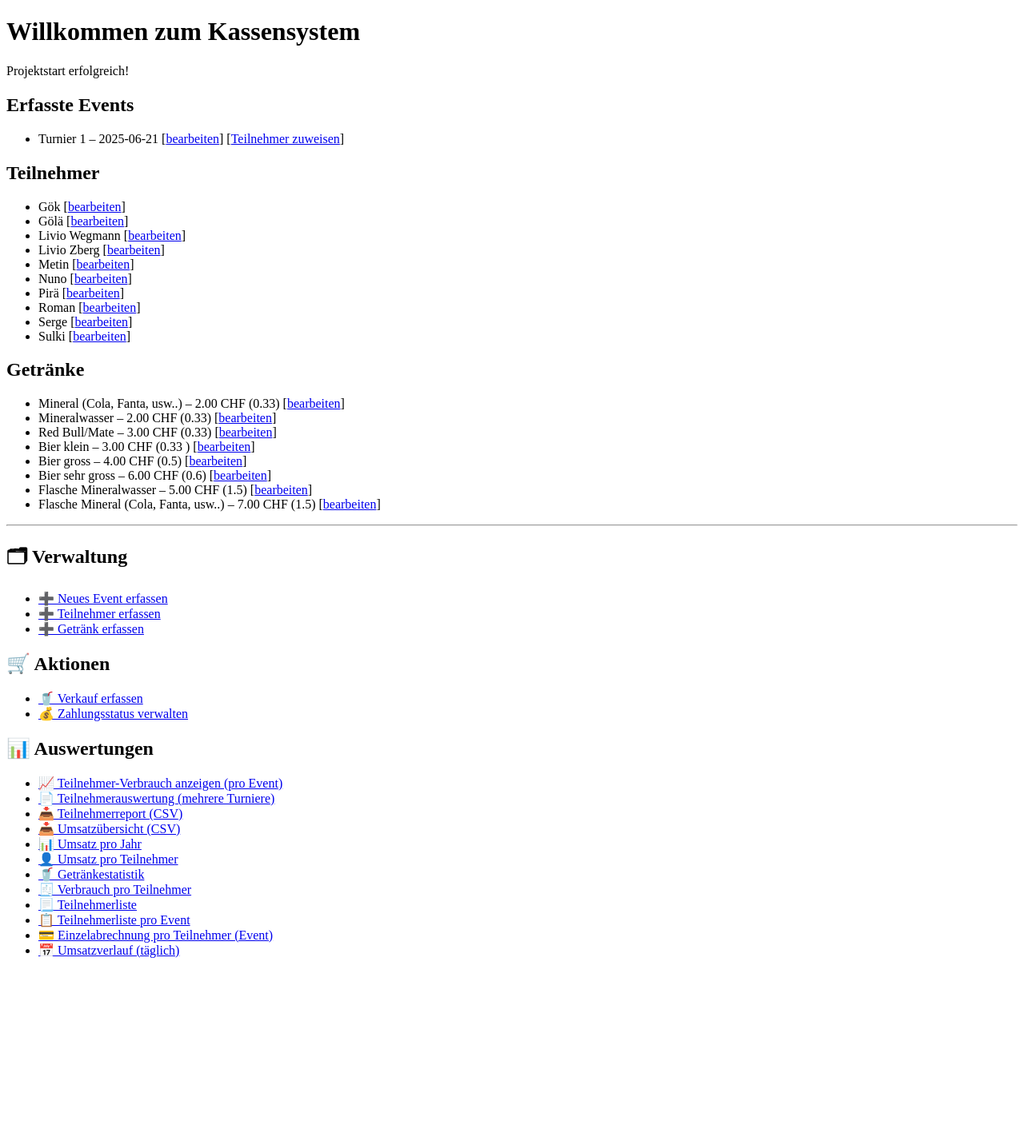
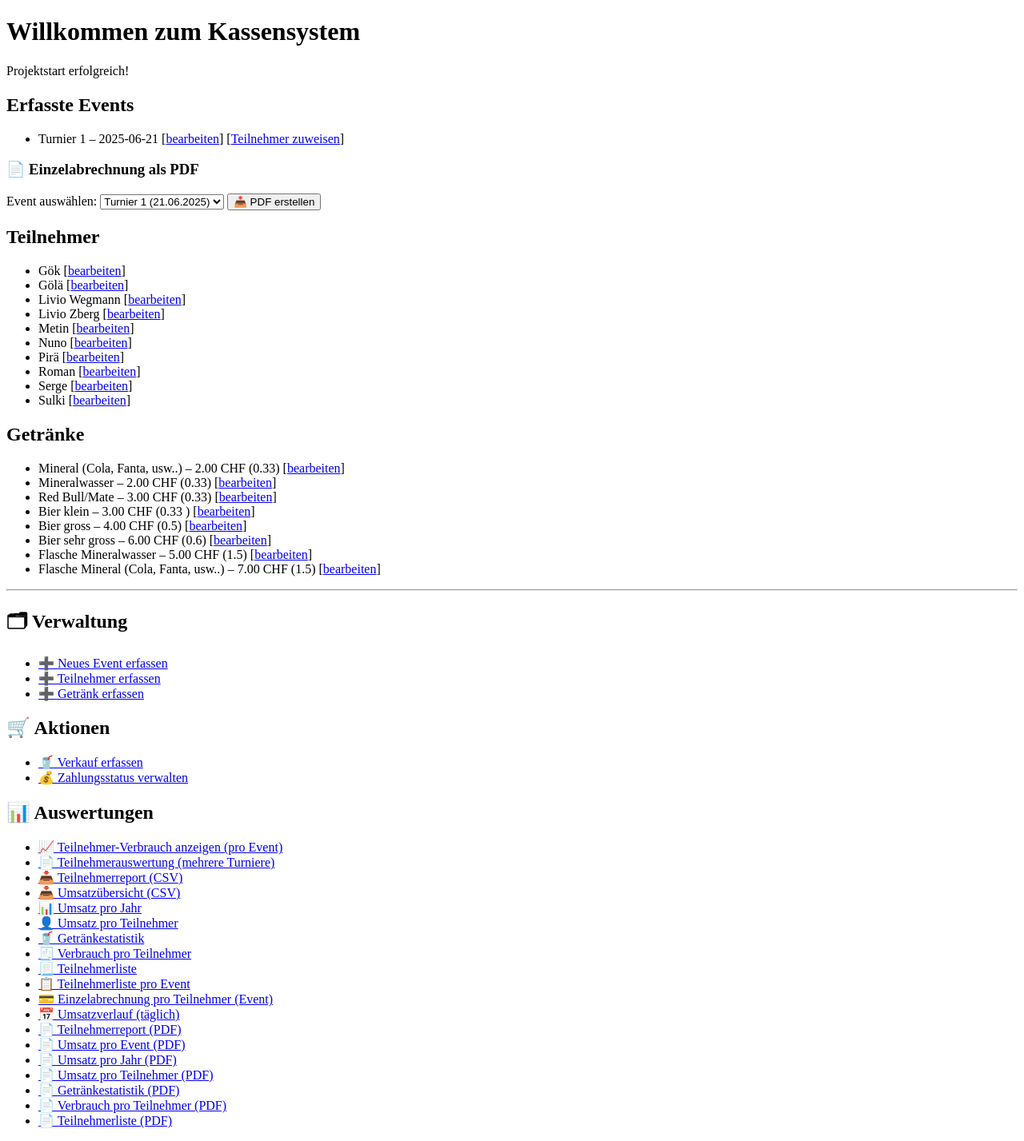
Before and after one commit to goksche/Kassensystem, a Flask app: page / in a window 1280 px wide. Shown: the whole page at 80% size. Before the commit the page ends 1198 px from the top, so only its background shows below. Run offline with Flask 3, Linux system fonts and the light colour scheme; data comes from the database, SQL or seed files in the repository.

Commit message:
v1.5 – MVP Final Plus

```diff
--- a/app/routes.py
+++ b/app/routes.py
@@ -581,3 +581,300 @@ def export_umsatzverlauf_csv():
         mimetype="text/csv",
         headers={"Content-Disposition": "attachment; filename=umsatzverlauf.csv"}
     )
+from flask import make_response, render_template, request, redirect, url_for
+import io
+from xhtml2pdf import pisa
+
+@app.route("/auswertung/einzelabrechnung_event/pdf")
+def einzelabrechnung_event_pdf():
+    event_id = request.args.get("event_id", type=int)
+    if not event_id:
+        return redirect(url_for("einzelabrechnung_event"))
+
+    event = Event.query.get_or_404(event_id)
+    teilnehmer_events = TeilnehmerEvent.query.filter_by(event_id=event.id).all()
+    daten = []
+
+    for te in teilnehmer_events:
+        buchungen = (
+            db.session.query(Getraenk.name, func.count(Verkauf.id), Getraenk.preis, func.sum(Getraenk.preis))
+            .join(Verkauf, Verkauf.getraenk_id == Getraenk.id)
+            .filter(Verkauf.teilnehmer_event_id == te.id)
+            .group_by(Getraenk.name)
+            .all()
+        )
+
+        gesamtbetrag = sum(row[3] or 0 for row in buchungen)
+
+        daten.append({
+            "teilnehmer": te.teilnehmer.name,
+            "buchungen": buchungen,
+            "gesamt": gesamtbetrag,
+            "status": te.bezahlt_status
+        })
+
+    # Render HTML für PDF
+    html = render_template("einzelabrechnung_pdf.html", event=event, daten=daten)
+
+    # PDF in Memory-Puffer schreiben
+    pdf_puffer = io.BytesIO()
+    pisa_status = pisa.CreatePDF(src=html, dest=pdf_puffer)
+
+    if pisa_status.err:
+        return f"Fehler beim Erstellen des PDFs: {pisa_status.err}"
+
+    # Response mit PDF-Inhalt zurückgeben
+    response = make_response(pdf_puffer.getvalue())
+    response.headers['Content-Type'] = 'application/pdf'
+    response.headers['Content-Disposition'] = f'inline; filename=einzelabrechnung_event_{event.id}.pdf'
+    return response
+@app.route("/teilnehmerreport/pdf")
+def teilnehmer_report_pdf():
+    teilnehmer_liste = Teilnehmer.query.order_by(Teilnehmer.name).all()
+    daten = []
+
+    for t in teilnehmer_liste:
+        teilnahmen = (
+            db.session.query(Event.name, func.count(Verkauf.id), func.sum(Getraenk.preis))
+            .join(TeilnehmerEvent, TeilnehmerEvent.event_id == Event.id)
+            .join(Verkauf, Verkauf.teilnehmer_event_id == TeilnehmerEvent.id)
+            .join(Getraenk, Getraenk.id == Verkauf.getraenk_id)
+            .filter(TeilnehmerEvent.teilnehmer_id == t.id)
+            .group_by(Event.name)
+            .all()
+        )
+        gesamt = sum(row[2] or 0 for row in teilnahmen)
+        daten.append({
+            "teilnehmer": t.name,
+            "events": teilnahmen,
+            "gesamt": gesamt
+        })
+
+    html = render_template("teilnehmerreport_pdf.html", daten=daten)
+
+    pdf_puffer = io.BytesIO()
+    pisa_status = pisa.CreatePDF(src=html, dest=pdf_puffer)
+
+    if pisa_status.err:
+        return f"Fehler beim Erstellen des PDFs: {pisa_status.err}"
+
+    response = make_response(pdf_puffer.getvalue())
+    response.headers['Content-Type'] = 'application/pdf'
+    response.headers['Content-Disposition'] = 'inline; filename=teilnehmerreport.pdf'
+    return response
+@app.route("/export/umsatz/pdf")
+def export_umsatz_pdf():
+    events = Event.query.order_by(Event.datum).all()
+    daten = []
+    gesamtumsatz = 0.0
+
+    for event in events:
+        verkaufsdaten = (
+            db.session.query(Getraenk.name, func.count(Verkauf.id), func.sum(Getraenk.preis))
+            .join(Verkauf, Verkauf.getraenk_id == Getraenk.id)
+            .join(TeilnehmerEvent, Verkauf.teilnehmer_event_id == TeilnehmerEvent.id)
+            .filter(TeilnehmerEvent.event_id == event.id)
+            .group_by(Getraenk.name)
+            .all()
+        )
+        summe_event = sum(row[2] or 0 for row in verkaufsdaten)
+        gesamtumsatz += summe_event
+
+        daten.append({
+            "event": event,
+            "verkauf": verkaufsdaten,
+            "summe": summe_event
+        })
+
+    html = render_template("umsatz_pro_event_pdf.html", daten=daten, gesamtumsatz=gesamtumsatz)
+
+    pdf_puffer = io.BytesIO()
+    pisa_status = pisa.CreatePDF(src=html, dest=pdf_puffer)
+
+    if pisa_status.err:
+        return f"Fehler beim Erstellen des PDFs: {pisa_status.err}"
+
+    response = make_response(pdf_puffer.getvalue())
+    response.headers['Content-Type'] = 'application/pdf'
+    response.headers['Content-Disposition'] = 'inline; filename=umsatz_pro_event.pdf'
+    return response
+@app.route("/export/umsatz_jahr/pdf")
+def export_umsatz_pro_jahr_pdf():
+    daten = (
+        db.session.query(func.strftime('%Y', Verkauf.zeitpunkt).label("jahr"), func.sum(Getraenk.preis))
+        .join(Getraenk, Verkauf.getraenk_id == Getraenk.id)
+        .group_by("jahr")
+        .order_by("jahr")
+        .all()
+    )
+
+    gesamtumsatz = sum(row[1] or 0 for row in daten)
+
+    html = render_template("umsatz_pro_jahr_pdf.html", daten=daten, gesamtumsatz=gesamtumsatz)
+
+    pdf_puffer = io.BytesIO()
+    pisa_status = pisa.CreatePDF(src=html, dest=pdf_puffer)
+
+    if pisa_status.err:
+        return f"Fehler beim Erstellen des PDFs: {pisa_status.err}"
+
+    response = make_response(pdf_puffer.getvalue())
+    response.headers['Content-Type'] = 'application/pdf'
+    response.headers['Content-Disposition'] = 'inline; filename=umsatz_pro_jahr.pdf'
+    return response
+@app.route("/export/umsatz_teilnehmer/pdf")
+def export_umsatz_pro_teilnehmer_pdf():
+    daten = (
+        db.session.query(Teilnehmer.name, func.sum(Getraenk.preis))
+        .join(TeilnehmerEvent, Teilnehmer.id == TeilnehmerEvent.teilnehmer_id)
+        .join(Verkauf, Verkauf.teilnehmer_event_id == TeilnehmerEvent.id)
+        .join(Getraenk, Verkauf.getraenk_id == Getraenk.id)
+        .group_by(Teilnehmer.id)
+        .order_by(func.sum(Getraenk.preis).desc())
+        .all()
+    )
+
+    gesamtumsatz = sum(row[1] or 0 for row in daten)
+
+    html = render_template("umsatz_pro_teilnehmer_pdf.html", daten=daten, gesamtumsatz=gesamtumsatz)
+
+    pdf_puffer = io.BytesIO()
+    pisa_status = pisa.CreatePDF(src=html, dest=pdf_puffer)
+
+    if pisa_status.err:
+        return f"Fehler beim Erstellen des PDFs: {pisa_status.err}"
+
+    response = make_response(pdf_puffer.getvalue())
+    response.headers['Content-Type'] = 'application/pdf'
+    response.headers['Content-Disposition'] = 'inline; filename=umsatz_pro_teilnehmer.pdf'
+    return response
+@app.route("/export/getraenkestatistik/pdf")
+def export_getraenkestatistik_pdf():
+    daten = (
+        db.session.query(Getraenk.name, func.count(Verkauf.id), func.sum(Getraenk.preis))
+        .join(Verkauf, Verkauf.getraenk_id == Getraenk.id)
+        .group_by(Getraenk.id)
+        .order_by(func.count(Verkauf.id).desc())
+        .all()
+    )
+
+    gesamtumsatz = sum(row[2] or 0 for row in daten)
+
+    html = render_template("getraenkestatistik_pdf.html", daten=daten, gesamtumsatz=gesamtumsatz)
+
+    pdf_puffer = io.BytesIO()
+    pisa_status = pisa.CreatePDF(src=html, dest=pdf_puffer)
+
+    if pisa_status.err:
+        return f"Fehler beim Erstellen des PDFs: {pisa_status.err}"
+
+    response = make_response(pdf_puffer.getvalue())
+    response.headers['Content-Type'] = 'application/pdf'
+    response.headers['Content-Disposition'] = 'inline; filename=getraenkestatistik.pdf'
+    return response
+@app.route("/export/verbrauch_teilnehmer/pdf")
+def export_verbrauch_pro_teilnehmer_pdf():
+    teilnehmer_liste = Teilnehmer.query.order_by(Teilnehmer.name).all()
+    daten = []
+
+    for t in teilnehmer_liste:
+        # Gesamtverbrauch
+        gesamt = (
+            db.session.query(func.sum(Getraenk.preis))
+            .join(Verkauf, Verkauf.getraenk_id == Getraenk.id)
+            .join(TeilnehmerEvent, Verkauf.teilnehmer_event_id == TeilnehmerEvent.id)
+            .filter(TeilnehmerEvent.teilnehmer_id == t.id)
+            .scalar() or 0.0
+        )
+
+        # Jahresverbrauch
+        jahre = (
+            db.session.query(func.strftime('%Y', Verkauf.zeitpunkt), func.sum(Getraenk.preis))
+            .join(Getraenk, Verkauf.getraenk_id == Getraenk.id)
+            .join(TeilnehmerEvent, Verkauf.teilnehmer_event_id == TeilnehmerEvent.id)
+            .filter(TeilnehmerEvent.teilnehmer_id == t.id)
+            .group_by(func.strftime('%Y', Verkauf.zeitpunkt))
+            .order_by(func.strftime('%Y', Verkauf.zeitpunkt))
+            .all()
+        )
+
+        # Eventverbrauch
+        events = (
+            db.session.query(Event.name, func.sum(Getraenk.preis))
+            .join(TeilnehmerEvent, TeilnehmerEvent.event_id == Event.id)
+            .join(Verkauf, Verkauf.teilnehmer_event_id == TeilnehmerEvent.id)
+            .join(Getraenk, Verkauf.getraenk_id == Getraenk.id)
+            .filter(TeilnehmerEvent.teilnehmer_id == t.id)
+            .group_by(Event.name)
+            .order_by(Event.datum)
+            .all()
+        )
+
+        daten.append({
+            "teilnehmer": t.name,
+            "gesamt": gesamt,
+            "jahre": jahre,
+            "events": events
+        })
+
+    html = render_template("verbrauch_pro_teilnehmer_pdf.html", daten=daten)
+
+    pdf_puffer = io.BytesIO()
+    pisa_status = pisa.CreatePDF(src=html, dest=pdf_puffer)
+
+    if pisa_status.err:
+        return f"Fehler beim Erstellen des PDFs: {pisa_status.err}"
+
+    response = make_response(pdf_puffer.getvalue())
+    response.headers['Content-Type'] = 'application/pdf'
+    response.headers['Content-Disposition'] = 'inline; filename=verbrauch_pro_teilnehmer.pdf'
+    return response
+@app.route("/export/teilnehmerliste/pdf")
+def export_teilnehmerliste_pdf():
+    daten = (
+        db.session.query(Teilnehmer.name, func.count(TeilnehmerEvent.id))
+        .outerjoin(TeilnehmerEvent, Teilnehmer.id == TeilnehmerEvent.teilnehmer_id)
+        .group_by(Teilnehmer.id)
+        .order_by(Teilnehmer.name)
+        .all()
+    )
+
+    html = render_template("teilnehmerliste_pdf.html", daten=daten)
+
+    pdf_puffer = io.BytesIO()
+    pisa_status = pisa.CreatePDF(src=html, dest=pdf_puffer)
+
+    if pisa_status.err:
+        return f"Fehler beim Erstellen des PDFs: {pisa_status.err}"
+
+    response = make_response(pdf_puffer.getvalue())
+    response.headers['Content-Type'] = 'application/pdf'
+    response.headers['Content-Disposition'] = 'inline; filename=teilnehmerliste.pdf'
+    return response
+@app.route("/export/teilnehmerliste_event/pdf")
+def export_teilnehmerliste_event_pdf():
+    event_id = request.args.get("event_id", type=int)
+    if not event_id:
+        return redirect(url_for('teilnehmerliste_pro_event'))
+
+    event = Event.query.get_or_404(event_id)
+    daten = (
+        db.session.query(Teilnehmer.name, TeilnehmerEvent.bezahlt_status)
+        .join(Teilnehmer, Teilnehmer.id == TeilnehmerEvent.teilnehmer_id)
+        .filter(TeilnehmerEvent.event_id == event_id)
+        .order_by(Teilnehmer.name)
+        .all()
+    )
+
+    html = render_template("teilnehmerliste_pro_event_pdf.html", event=event, daten=daten)
+
+    pdf_puffer = io.BytesIO()
+    pisa_status = pisa.CreatePDF(src=html, dest=pdf_puffer)
+
+    if pisa_status.err:
+        return f"Fehler beim Erstellen des PDFs: {pisa_status.err}"
+
+    response = make_response(pdf_puffer.getvalue())
+    response.headers['Content-Type'] = 'application/pdf'
+    response.headers['Content-Disposition'] = f'inline; filename=teilnehmerliste_event_{event_id}.pdf'
+    return response
--- a/app/templates/einzelabrechnung_event.html
+++ b/app/templates/einzelabrechnung_event.html
@@ -4,6 +4,9 @@
     <meta charset="UTF-8">
     <title>Einzelabrechnung pro Teilnehmer</title>
 </head>
+{% if selected_event_id %}
+    <a href="{{ url_for('einzelabrechnung_event_pdf', event_id=selected_event_id) }}" target="_blank">📄 PDF-Export</a>
+{% endif %}
 <body>
     <h1>Einzelabrechnung pro Teilnehmer</h1>
 
--- a/app/templates/index.html
+++ b/app/templates/index.html
@@ -19,6 +19,17 @@
             </li>
         {% endfor %}
         </ul>
+
+        <h3>📄 Einzelabrechnung als PDF</h3>
+        <form method="get" action="{{ url_for('einzelabrechnung_event_pdf') }}">
+            <label for="event_id">Event auswählen:</label>
+            <select name="event_id" id="event_id">
+                {% for event in events %}
+                    <option value="{{ event.id }}">{{ event.name }} ({{ event.datum.strftime('%d.%m.%Y') }})</option>
+                {% endfor %}
+            </select>
+            <button type="submit">📥 PDF erstellen</button>
+        </form>
     {% else %}
         <p>Keine Events erfasst.</p>
     {% endif %}
@@ -76,6 +87,13 @@
         <li><a href="{{ url_for('teilnehmerliste_pro_event') }}">📋 Teilnehmerliste pro Event</a></li>
         <li><a href="{{ url_for('einzelabrechnung_event') }}">💳 Einzelabrechnung pro Teilnehmer (Event)</a></li>
         <li><a href="{{ url_for('umsatzverlauf') }}">📅 Umsatzverlauf (täglich)</a></li>
+        <li><a href="{{ url_for('teilnehmer_report_pdf') }}">📄 Teilnehmerreport (PDF)</a></li>
+        <li><a href="{{ url_for('export_umsatz_pdf') }}">📄 Umsatz pro Event (PDF)</a></li>
+        <li><a href="{{ url_for('export_umsatz_pro_jahr_pdf') }}">📄 Umsatz pro Jahr (PDF)</a></li>
+        <li><a href="{{ url_for('export_umsatz_pro_teilnehmer_pdf') }}">📄 Umsatz pro Teilnehmer (PDF)</a></li>
+        <li><a href="{{ url_for('export_getraenkestatistik_pdf') }}">📄 Getränkestatistik (PDF)</a></li>
+        <li><a href="{{ url_for('export_verbrauch_pro_teilnehmer_pdf') }}">📄 Verbrauch pro Teilnehmer (PDF)</a></li>
+        <li><a href="{{ url_for('export_teilnehmerliste_pdf') }}">📄 Teilnehmerliste (PDF)</a></li>
 
     </ul>
 </body>
```
Also changed, not shown: app/templates/einzelabrechnung_pdf.html (added, +44 -0 lines), app/templates/getraenkestatistik_pdf.html (added, +35 -0 lines), app/templates/teilnehmerliste_pdf.html (added, +29 -0 lines), app/templates/teilnehmerliste_pro_event_pdf.html (added, +31 -0 lines), app/templates/teilnehmerreport_pdf.html (added, +41 -0 lines), app/templates/umsatz_pro_event_pdf.html (added, +43 -0 lines), app/templates/umsatz_pro_jahr_pdf.html (added, +33 -0 lines), app/templates/umsatz_pro_teilnehmer_pdf.html (added, +33 -0 lines), app/templates/verbrauch_pro_teilnehmer_pdf.html (added, +36 -0 lines).
